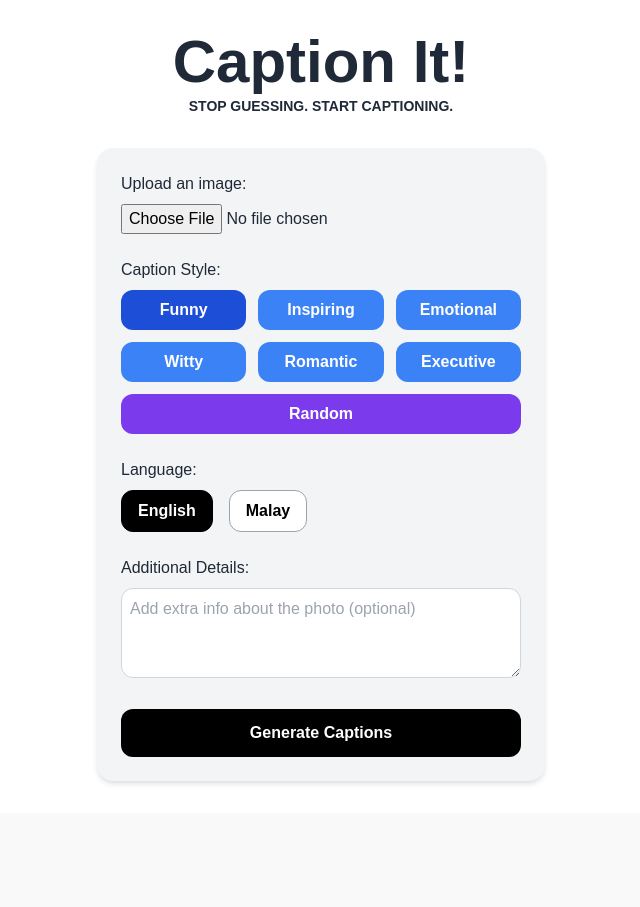
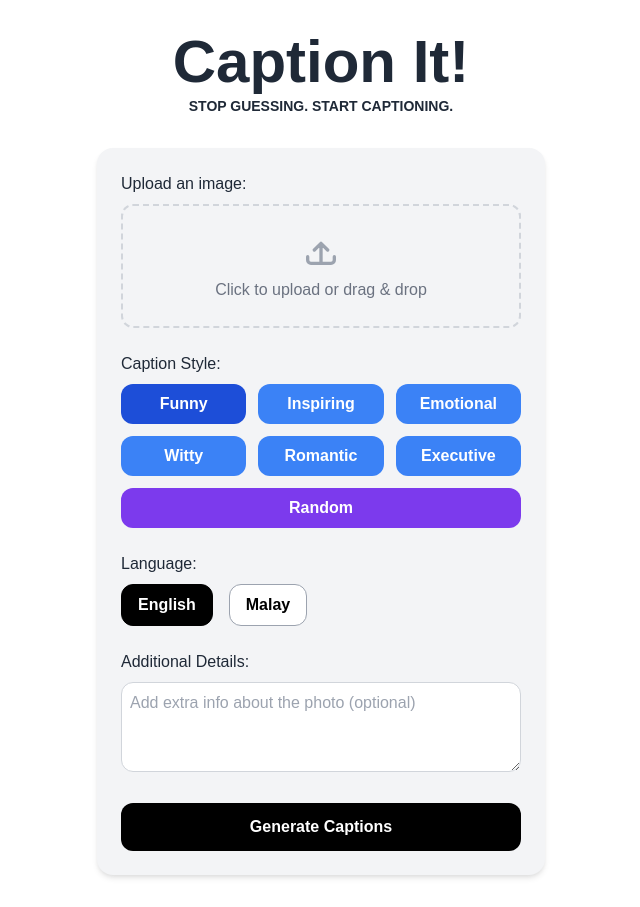
Before and after one commit to bobvisavisual/captionthis, a React (Vite) app in the folder frontend/: page / in a window 1280 px wide. Shown: the whole page, without its empty margins (319-959 px from the left). Before the commit the page ends 813 px from the top, so only its background shows below. Built offline with nearby package versions, Linux system fonts and the light colour scheme.

Commit message:
Update App.jsx

```diff
--- a/frontend/src/App.jsx
+++ b/frontend/src/App.jsx
@@ -54,13 +54,19 @@ function App() {
       >
         <div>
           <label className="block mb-2 font-medium">Upload an image:</label>
+          <label className="flex flex-col items-center justify-center w-full border-2 border-dashed border-gray-300 rounded-xl p-6 text-center cursor-pointer hover:border-blue-500 transition">
+            <svg className="w-10 h-10 mb-2 text-gray-400" fill="none" stroke="currentColor" strokeWidth="2" viewBox="0 0 24 24">
+              <path strokeLinecap="round" strokeLinejoin="round" d="M4 16v2a2 2 0 002 2h12a2 2 0 002-2v-2m-4-4l-4-4m0 0l-4 4m4-4v12" />
+            </svg>
+            <span className="text-gray-500">Click to upload or drag & drop</span>
             <input
               type="file"
               accept="image/*"
               onChange={handleImageChange}
-            className="w-full"
+              className="hidden"
               required
             />
+          </label>
         </div>
 
         <div>
```
Lines whose indentation alone changed are shown as unchanged.
